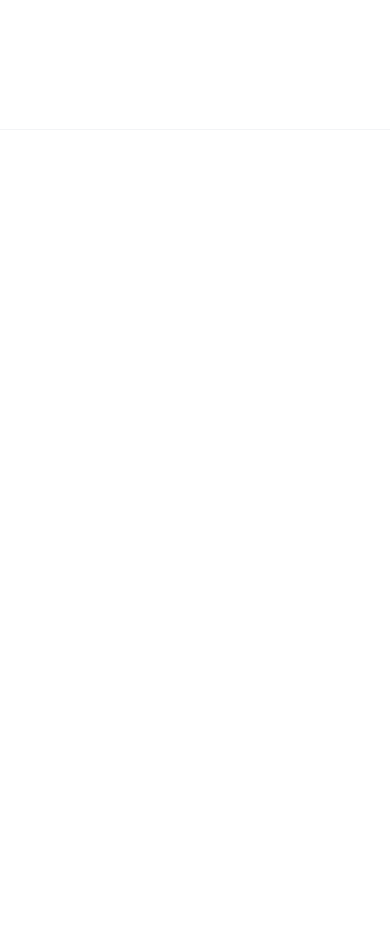
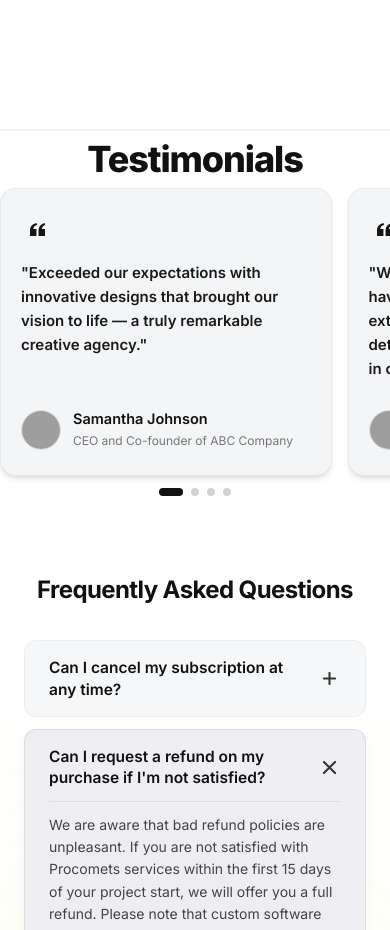
Before and after one commit to Procomets/procomtes-website-, a React (Vite) app: page / in a window 390 px wide. Shown: the part 8460-9390 px from the top of the page. Built offline with nearby package versions, Linux system fonts and the light colour scheme; grey boxes are pictures that could not be loaded.

Commit message:
testimonial page redesign in mobile carosual

```diff
--- a/src/components/TestimonialsSection.jsx
+++ b/src/components/TestimonialsSection.jsx
@@ -1,4 +1,4 @@
-import { useLayoutEffect, useRef } from "react";
+import { useState, useLayoutEffect, useRef } from "react";
 import gsap from "gsap";
 import { ScrollTrigger } from "gsap/ScrollTrigger";
 
@@ -35,9 +35,14 @@
   const containerRef = useRef(null);
   const wrapperRef = useRef(null);
   const cardsRef = useRef([]);
+  const mobileScrollRef = useRef(null);
+  const [activeIndex, setActiveIndex] = useState(0);
 
   useLayoutEffect(() => {
-    let ctx = gsap.context(() => {
+    let mm = gsap.matchMedia();
+
+    // Enable pinned ScrollTrigger ONLY on tablet and desktop (md and above: >= 768px)
+    mm.add("(min-width: 768px)", () => {
       const letters = gsap.utils.toArray(".test-letter");
       const cards = cardsRef.current.filter(Boolean);
 
@@ -96,19 +101,39 @@
 
       // Gentle overall float animation towards end of scroll
       tl.to(cards, { y: -15, ease: "none", duration: 0.4 }, 2.3);
+    });
 
-    }, containerRef);
+    return () => mm.revert();
+  }, []);
 
-    return () => ctx.revert();
-  }, []);
+  const handleMobileScroll = () => {
+    if (!mobileScrollRef.current) return;
+    const container = mobileScrollRef.current;
+    const scrollLeft = container.scrollLeft;
+    const cardWidth = container.scrollWidth / testimonials.length;
+    const newIndex = Math.round(scrollLeft / cardWidth);
+    if (newIndex !== activeIndex && newIndex >= 0 && newIndex < testimonials.length) {
+      setActiveIndex(newIndex);
+    }
+  };
+
+  const scrollToCard = (idx) => {
+    if (!mobileScrollRef.current) return;
+    const container = mobileScrollRef.current;
+    const card = container.children[idx];
+    if (card) {
+      card.scrollIntoView({ behavior: "smooth", block: "nearest", inline: "center" });
+    }
+  };
 
   const word = "TESTIMONIALS".split("");
 
   return (
     <section ref={containerRef} className="bg-white">
+      {/* ─── DESKTOP & TABLET VIEW (md and up: >= 768px) ─── */}
       <div
         ref={wrapperRef}
-        className="relative w-full min-h-[110vh] overflow-hidden flex items-center justify-center bg-white"
+        className="hidden md:flex relative w-full min-h-[110vh] overflow-hidden items-center justify-center bg-white"
         style={{ paddingTop: "80px", paddingBottom: "80px" }}
       >
 
@@ -158,7 +183,7 @@
               >
                 {/* Brand Primary Accent Quote Badge (#D8FF00) */}
                 <div
-                  className="w-8 h-8 rounded-lg text-[#151515]   flex items-center justify-center shrink-0 "
+                  className="w-8 h-8 rounded-lg text-[#151515] flex items-center justify-center shrink-0"
                   style={{ marginBottom: "12px" }}
                 >
                   <svg width="15" height="13" viewBox="0 0 28 24" fill="none" xmlns="http://www.w3.org/2000/svg">
@@ -205,6 +230,114 @@
           })}
         </div>
       </div>
+
+      {/* ─── MOBILE VIEW (< md breakpoint: < 768px) ─── */}
+      <div className="block md:hidden py-16 bg-white overflow-hidden border-t border-gray-100">
+        <div className="site-container text-center mb-8">
+          <h2
+            style={{
+              fontSize: "36px",
+              fontWeight: 800,
+              color: "#111111",
+              letterSpacing: "-0.03em",
+              margin: 0
+            }}
+          >
+            Testimonials
+          </h2>
+        </div>
+
+        {/* Horizontal Swipeable Carousel */}
+        <div
+          ref={mobileScrollRef}
+          onScroll={handleMobileScroll}
+          className="cards-carousel flex gap-4 px-6 overflow-x-auto snap-x snap-mandatory"
+          style={{
+            scrollBehavior: "smooth",
+            WebkitOverflowScrolling: "touch",
+            paddingBottom: "12px"
+          }}
+        >
+          {testimonials.map((test, index) => (
+            <div
+              key={index}
+              className="snap-center shrink-0 w-[85vw] rounded-[16px] shadow-md border border-black/5 flex flex-col justify-between"
+              style={{
+                backgroundColor: "#f4f5f7",
+                padding: "24px 20px",
+                minHeight: "260px"
+              }}
+            >
+              <div>
+                {/* Brand Primary Accent Quote Badge (#D8FF00) */}
+                <div
+                  className="w-8 h-8 rounded-lg text-[#151515] flex items-center justify-center shrink-0"
+                  style={{ marginBottom: "16px" }}
+                >
+                  <svg width="15" height="13" viewBox="0 0 28 24" fill="none" xmlns="http://www.w3.org/2000/svg">
+                    <path d="M0 24V14.4C0 6.4 4.8 1.6 12 0L13.6 3.2C8.8 4.4 6.4 7.2 6.4 11.2H12V24H0ZM16 24V14.4C16 6.4 20.8 1.6 28 0L29.6 3.2C24.8 4.4 22.4 7.2 22.4 11.2H28V24H16Z" fill="currentColor"/>
+                  </svg>
+                </div>
+
+                {/* Quote Text */}
+                <p
+                  className="text-[#1a1a1a] font-semibold"
+                  style={{ fontSize: "15px", lineHeight: "1.6", marginBottom: "20px" }}
+                >
+                  "{test.quote}"
+                </p>
+              </div>
+
+              {/* Author Profile Footer */}
+              <div
+                className="flex items-center"
+                style={{ gap: "12px", marginTop: "auto", paddingTop: "8px" }}
+              >
+                <img
+                  src={test.avatar}
+                  alt={test.name}
+                  className="rounded-full object-cover shrink-0 border border-black/10"
+                  style={{ width: "40px", height: "40px" }}
+                />
+                <div className="flex flex-col text-left">
+                  <h4
+                    className="font-semibold text-[#111111] leading-snug"
+                    style={{ fontSize: "14.5px" }}
+                  >
+                    {test.name}
+                  </h4>
+                  <p
+                    className="text-[#777777] font-normal"
+                    style={{ fontSize: "12px", marginTop: "2px" }}
+                  >
+                    {test.role}
+                  </p>
+                </div>
+              </div>
+            </div>
+          ))}
+        </div>
+
+        {/* Carousel Dots */}
+        <div className="flex justify-center items-center gap-2 mt-6">
+          {testimonials.map((_, idx) => (
+            <button
+              key={idx}
+              onClick={() => scrollToCard(idx)}
+              aria-label={`Go to testimonial ${idx + 1}`}
+              className="transition-all duration-300 rounded-full"
+              style={{
+                width: activeIndex === idx ? "24px" : "8px",
+                height: "8px",
+                backgroundColor: activeIndex === idx ? "#111111" : "#D1D5DB",
+                border: "none",
+                padding: 0,
+                cursor: "pointer"
+              }}
+            />
+          ))}
+        </div>
+      </div>
     </section>
   );
 }
```
